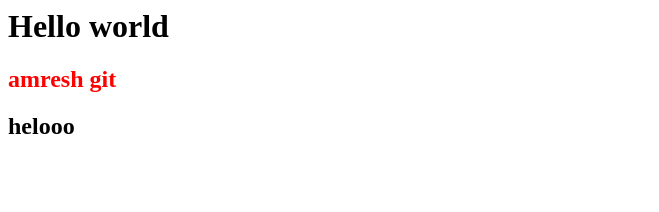
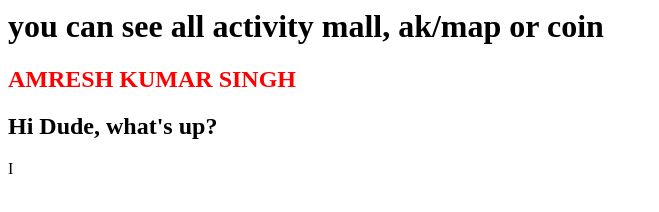
Before and after one commit to amreshkrsingh/amreshkrsingh.github.io, a plain HTML site: page index.html in a window 1280 px wide. Shown: the whole page, without its empty margins (0-659 px from the left). Drawn offline with Linux system fonts and the light colour scheme.

Commit message:
modification in index.html

```diff
--- a/index.html
+++ b/index.html
@@ -3,8 +3,8 @@
 <title>hello world</title>
 </head>
 <body>
-<h1>Hello world</h1>
-<h2 style="color:red;">amresh git</h2>
-<h2>helooo</h2>
+<h1>you can see all activity mall, ak/map or coin</h1>
+<h2 style="color:red;">AMRESH KUMAR SINGH</h2>
+<h2>Hi Dude, what's up?</h2>
 </body>
-</html>
+I</html>
```
